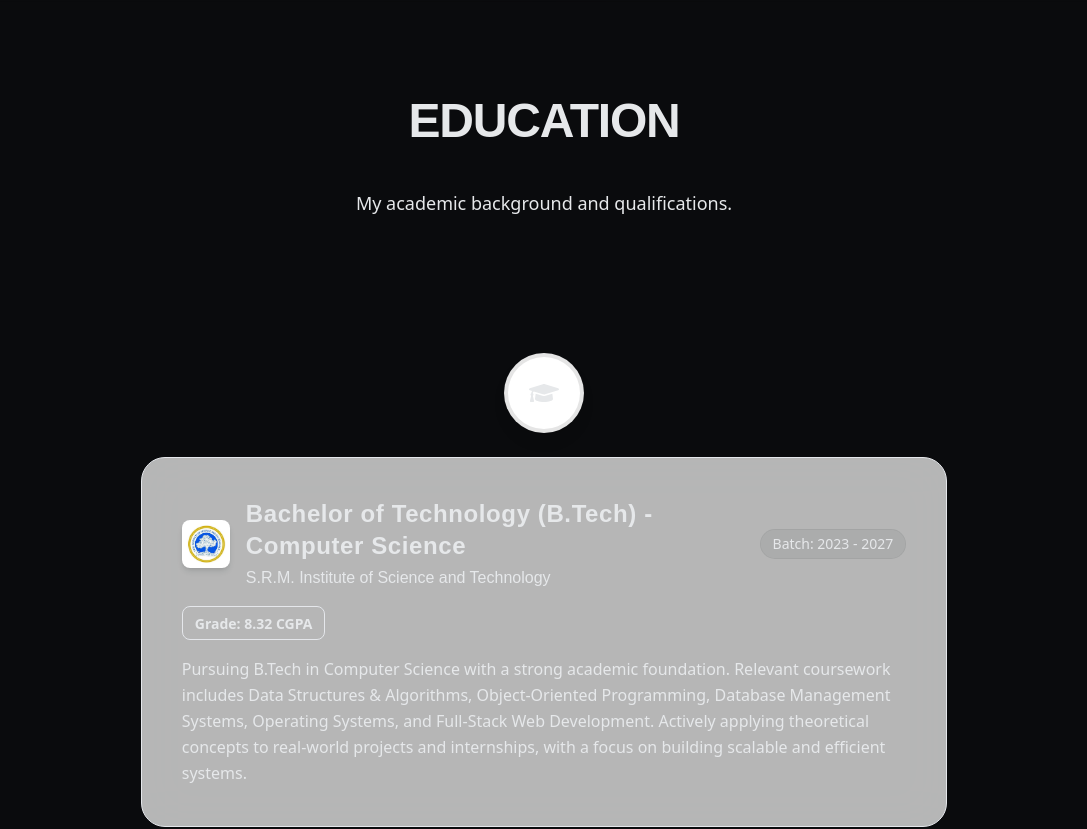
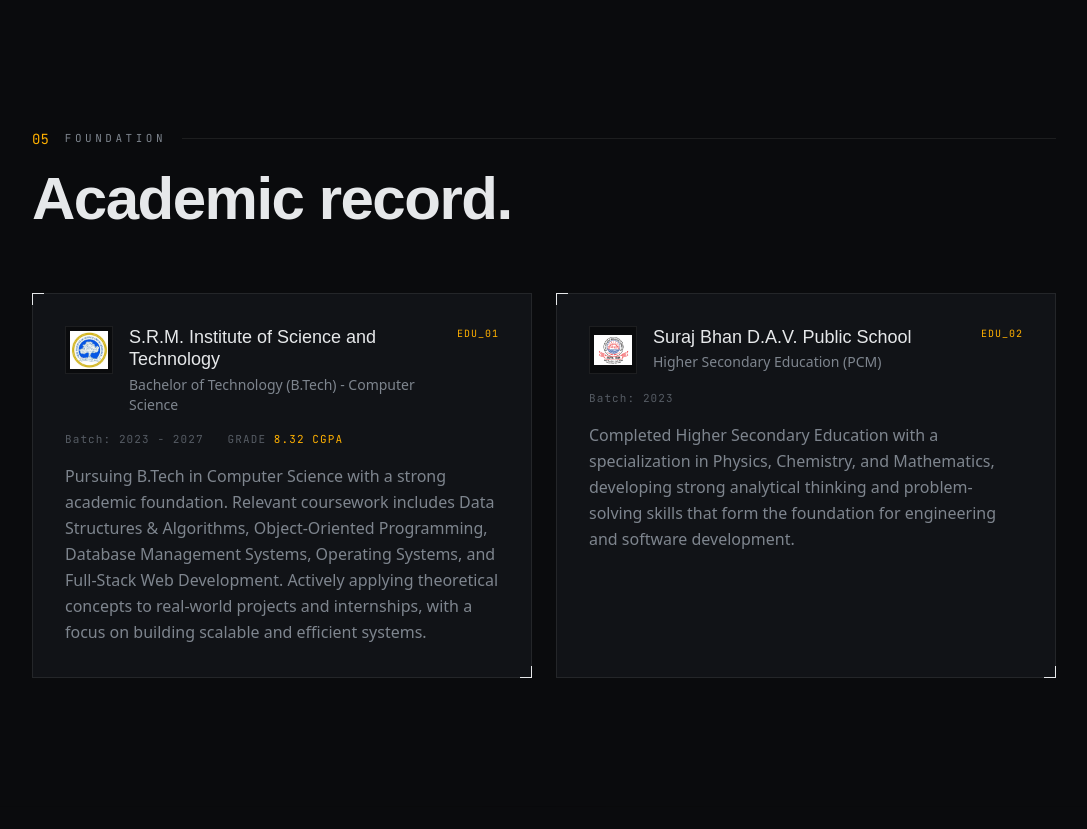
Before and after one commit to Vansh150705/Personal-Portfolio-Vansh, a React (Vite) app: page / in a window 1280 px wide. Shown: the part 6360-7189 px from the top of the page, without its empty margins (96-1183 px from the left). Built offline with nearby package versions, Linux system fonts and the light colour scheme; a web font is replaced by a local one.

Commit message:
feat(education,fieldwork): academic record cards + combined volunteering/leadership grid

```diff
--- a/src/components/Education/Education.jsx
+++ b/src/components/Education/Education.jsx
@@ -1,78 +1,54 @@
-import { education } from "../../constants";
-import { motion } from "framer-motion";
-import { Timeline } from "../Timeline/Timeline";
-import { TimelineItem } from "../Timeline/TimelineItem";
-import { FaGraduationCap } from "react-icons/fa";
+import { motion } from 'framer-motion';
+import SectionHeader from '../system/SectionHeader';
+import { education } from '../../constants';
 
-// Education components
-
-const EducationCard = ({ edu }) => (
-  <>
-    <div className="flex flex-col xl:flex-row justify-between items-start xl:items-center mb-4 gap-4">
-      <div className="flex items-center gap-4">
-        {/* School logo kept within the card for branding */}
-        <div className="w-12 h-12 rounded-lg bg-white p-1 shadow-md flex-shrink-0">
-          <img src={edu.img} alt={edu.school} className="w-full h-full object-contain rounded-md" />
-        </div>
-        <div>
-          <h3 className="text-xl sm:text-2xl font-semibold text-text-primary tracking-wide">
-            {edu.degree}
-          </h3>
-          <h4 className="text-secondary font-medium mt-1 mb-2 xl:mb-0">
-            {edu.school}
-          </h4>
-        </div>
-      </div>
-      <div className="bg-black/5 border border-black/5 text-text-secondary px-3 py-1 rounded-full whitespace-nowrap hidden xl:block">
-        <p className="text-xs sm:text-sm font-medium">{edu.date}</p>
-      </div>
-    </div>
-
-    <div className="bg-black/5 border border-black/5 text-text-secondary px-3 py-1 rounded-full whitespace-nowrap inline-block xl:hidden mb-4">
-      <p className="text-xs font-medium">{edu.date}</p>
-    </div>
-
-    {edu.grade && (
-      <div className="mb-4 inline-block bg-secondary/10 border border-secondary/20 px-3 py-1 rounded-lg">
-        <span className="text-sm font-bold text-text-primary">Grade: </span>
-        <span className="text-sm text-secondary font-semibold">{edu.grade}</span>
-      </div>
-    )}
-    <p className="text-text-secondary leading-relaxed">{edu.desc}</p>
-  </>
-);
+const ease = [0.22, 1, 0.36, 1];
 
 const Education = () => {
   return (
-    <section id="education" className="py-24 px-[8vw] md:px-[10vw] lg:px-[16vw] font-sans relative z-10">
-      <div className="absolute inset-x-0 top-0 h-px bg-gradient-to-r from-transparent via-black/10 to-transparent" />
+    <section id="foundation" className="relative z-10 px-[7vw] py-24 lg:px-[10vw] lg:py-32">
+      <SectionHeader index="05" label="FOUNDATION" title="Academic record." />
 
-      {/* Section Title */}
-      <motion.div
-        initial={{ opacity: 0, y: 20 }}
-        whileInView={{ opacity: 1, y: 0 }}
-        viewport={{ once: true }}
-        className="text-center mb-20 md:mb-24"
-      >
-        <h2 className="text-3xl sm:text-5xl font-heading font-bold text-text-primary tracking-tight">EDUCATION</h2>
-        <div className="w-24 h-1 bg-gradient-to-r from-secondary to-primary mx-auto mt-4 rounded-full"></div>
-        <p className="text-text-secondary mt-6 text-lg max-w-2xl mx-auto">
-          My academic background and qualifications.
-        </p>
-      </motion.div>
+      <div className="grid grid-cols-1 gap-6 lg:grid-cols-2">
+        {education.map((edu, i) => (
+          <motion.article
+            key={edu.id}
+            initial={{ opacity: 0, y: 28 }}
+            whileInView={{ opacity: 1, y: 0 }}
+            viewport={{ once: true, margin: '-70px' }}
+            transition={{ duration: 0.6, ease, delay: i * 0.08 }}
+            className="blueprint-frame flex flex-col border border-hairline bg-panel p-6 transition-colors duration-300 hover:border-signal/30 sm:p-8"
+          >
+            <div className="flex items-start justify-between gap-4">
+              <div className="flex items-start gap-4">
+                <div className="flex h-12 w-12 shrink-0 items-center justify-center overflow-hidden border border-hairline bg-void">
+                  <img src={edu.img} alt={edu.school} className="h-full w-full object-contain p-1" />
+                </div>
+                <div>
+                  <h3 className="font-display text-lg font-medium leading-tight text-text">
+                    {edu.school}
+                  </h3>
+                  <p className="mt-1 text-sm text-muted">{edu.degree}</p>
+                </div>
+              </div>
+              <span className="shrink-0 font-mono text-[10px] tracking-widest text-signal">
+                EDU_{String(i + 1).padStart(2, '0')}
+              </span>
+            </div>
 
-      {/* Education Timeline */}
-      <Timeline lineColor="from-secondary via-primary to-transparent">
-        {education.map((edu) => (
-          <TimelineItem
-            key={edu.id}
-            icon={<FaGraduationCap />}
-            accentColor="secondary"
-          >
-            <EducationCard edu={edu} />
-          </TimelineItem>
+            <div className="mt-4 flex flex-wrap gap-x-6 gap-y-1 font-mono text-[11px] tracking-widest text-muted-2">
+              <span>{edu.date}</span>
+              {edu.grade && (
+                <span>
+                  GRADE <span className="text-signal">{edu.grade}</span>
+                </span>
+              )}
+            </div>
+
+            <p className="mt-4 flex-1 leading-relaxed text-muted">{edu.desc}</p>
+          </motion.article>
         ))}
-      </Timeline>
+      </div>
     </section>
   );
 };
--- /dev/null
+++ b/src/components/FieldWork/FieldWork.jsx
@@ -0,0 +1,87 @@
+import { motion } from 'framer-motion';
+import { FiHeart, FiAward } from 'react-icons/fi';
+import SectionHeader from '../system/SectionHeader';
+import { volunteering, extracurricular } from '../../constants';
+
+const ease = [0.22, 1, 0.36, 1];
+
+const Column = ({ icon, tag, label, children }) => (
+  <div>
+    <div className="mb-5 flex items-center gap-3 font-mono text-[11px] tracking-kicker text-muted">
+      <span className="text-signal">{icon}</span>
+      <span className="text-signal">{tag}</span>
+      <span className="text-muted-2">{label}</span>
+    </div>
+    <div className="space-y-4">{children}</div>
+  </div>
+);
+
+const Card = ({ index, title, subtitle, date, desc, skills }) => (
+  <motion.div
+    initial={{ opacity: 0, y: 20 }}
+    whileInView={{ opacity: 1, y: 0 }}
+    viewport={{ once: true, margin: '-60px' }}
+    transition={{ duration: 0.5, ease }}
+    className="group border border-hairline bg-panel p-5 transition-colors duration-300 hover:border-signal/30"
+  >
+    <div className="flex items-start justify-between gap-3">
+      <h3 className="font-display text-base font-medium text-text">{title}</h3>
+      <span className="shrink-0 font-mono text-[10px] text-muted-2 transition-colors group-hover:text-signal">
+        {index}
+      </span>
+    </div>
+    {(subtitle || date) && (
+      <div className="mt-1 flex flex-wrap gap-x-4 font-mono text-[10px] tracking-widest text-muted-2">
+        {subtitle && <span>{subtitle}</span>}
+        {date && <span>{date}</span>}
+      </div>
+    )}
+    <p className="mt-3 text-sm leading-relaxed text-muted">{desc}</p>
+    {skills && (
+      <div className="mt-3 flex flex-wrap gap-2">
+        {skills.map((s) => (
+          <span key={s} className="border border-hairline px-2 py-0.5 font-mono text-[10px] text-muted-2">
+            {s}
+          </span>
+        ))}
+      </div>
+    )}
+  </motion.div>
+);
+
+const FieldWork = () => {
+  return (
+    <section id="fieldwork" className="relative z-10 px-[7vw] py-24 lg:px-[10vw] lg:py-32">
+      <SectionHeader index="06" label="FIELD WORK" title="Beyond the terminal." />
+
+      <div className="grid grid-cols-1 gap-12 lg:grid-cols-2 lg:gap-16">
+        <Column icon={<FiHeart size={13} />} tag="06.1" label="VOLUNTEERING">
+          {volunteering.map((v, i) => (
+            <Card
+              key={v.id}
+              index={`VOL_${String(i + 1).padStart(2, '0')}`}
+              title={v.role}
+              subtitle={v.company}
+              date={v.date}
+              desc={v.desc}
+              skills={v.skills}
+            />
+          ))}
+        </Column>
+
+        <Column icon={<FiAward size={13} />} tag="06.2" label="LEADERSHIP">
+          {extracurricular.map((e, i) => (
+            <Card
+              key={e.id}
+              index={`LEAD_${String(i + 1).padStart(2, '0')}`}
+              title={e.title}
+              desc={e.desc}
+            />
+          ))}
+        </Column>
+      </div>
+    </section>
+  );
+};
+
+export default FieldWork;
```
